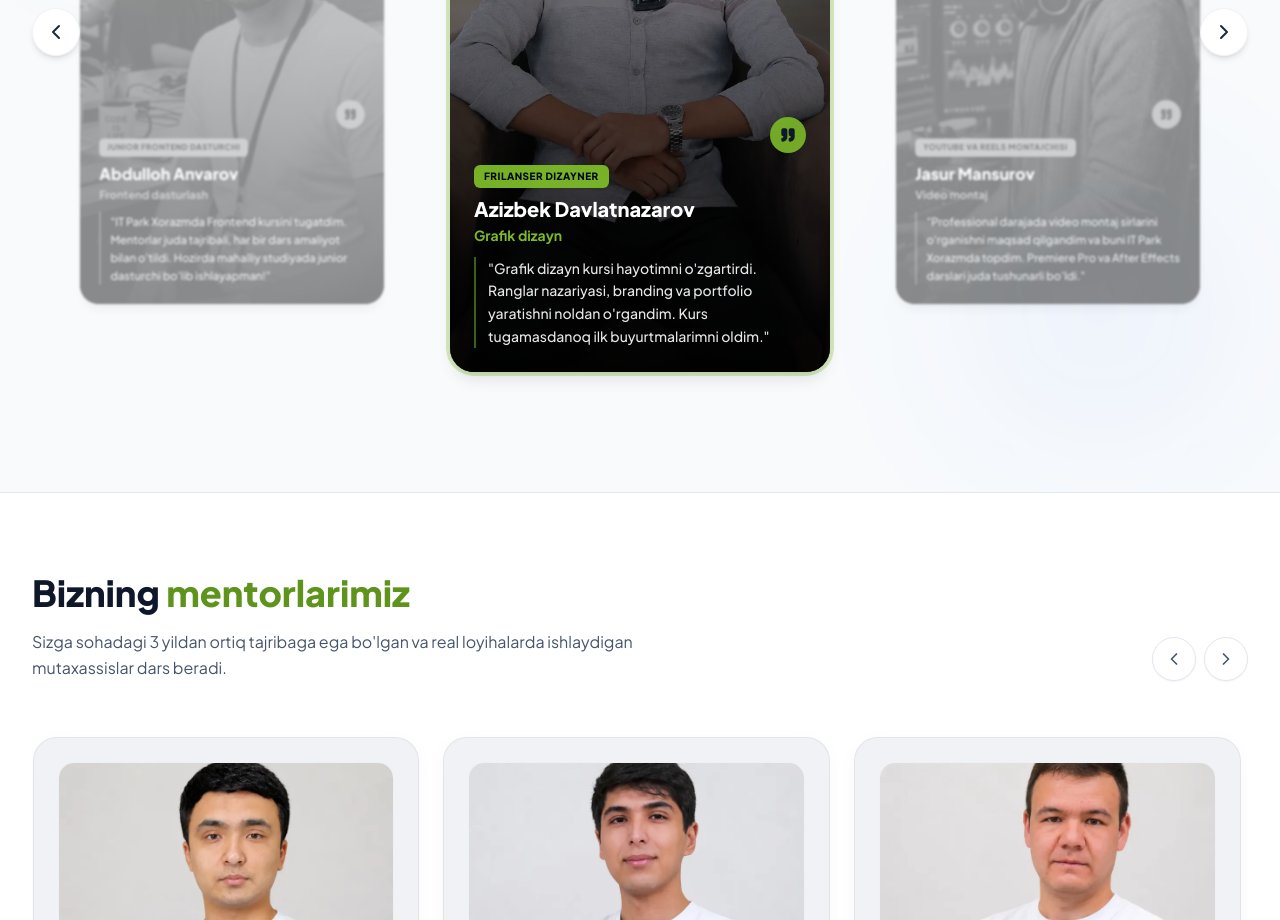
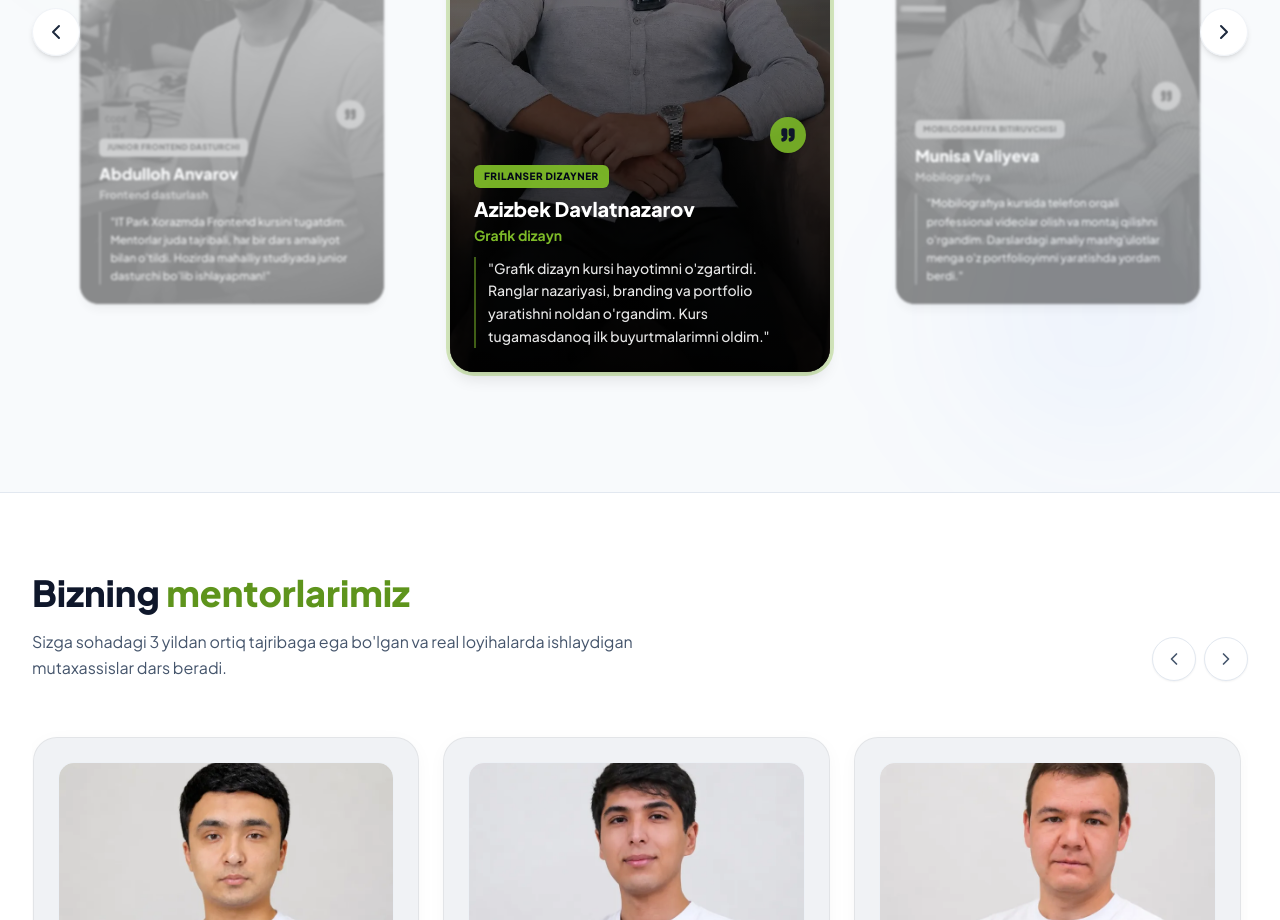
Before and after one commit to TemurbekReyimberdiyev/itparkxorazm, a React (Vite) app: page / in a window 1280 px wide. Shown: the part 3920-4840 px from the top of the page. Built offline with nearby package versions, Linux system fonts and the light colour scheme.

Commit message:
feat: replace reviewer Jasur Mansurov with Munisa Valiyeva and update photo and course

```diff
--- a/src/components/Reviews.jsx
+++ b/src/components/Reviews.jsx
@@ -28,13 +28,13 @@ export default function Reviews({ language, translations }) {
       image: '/images/student_2.webp'
     },
     {
-      name: 'Jasur Mansurov',
-      courseUz: 'Video montaj',
-      courseRu: 'Видеомонтаж',
-      badgeUz: 'YouTube va Reels montajchisi',
-      badgeRu: 'Монтажер YouTube и Reels',
-      textUz: 'Professional darajada video montaj sirlarini o\'rganishni maqsad qilgandim va buni IT Park Xorazmda topdim. Premiere Pro va After Effects darslari juda tushunarli bo\'ldi.',
-      textRu: 'Я хотел научиться профессиональному видеомонтажу и нашел это в IT Park Хорезм. Уроки по Premiere Pro и After Effects были очень понятными.',
+      name: 'Munisa Valiyeva',
+      courseUz: 'Mobilografiya',
+      courseRu: 'Мобилография',
+      badgeUz: 'Mobilografiya bitiruvchisi',
+      badgeRu: 'Выпускница мобилографии',
+      textUz: 'Mobilografiya kursida telefon orqali professional videolar olish va montaj qilishni o\'rgandim. Darslardagi amaliy mashg\'ulotlar menga o\'z portfolioyimni yaratishda yordam berdi.',
+      textRu: 'На курсе мобилографии я научилась снимать и монтировать профессиональные видео на телефон. Практические занятия помогли мне создать собственное портфолио.',
       image: '/images/student_3.webp'
     },
     {
```
Also changed, not shown: public/images/student_3.webp.
